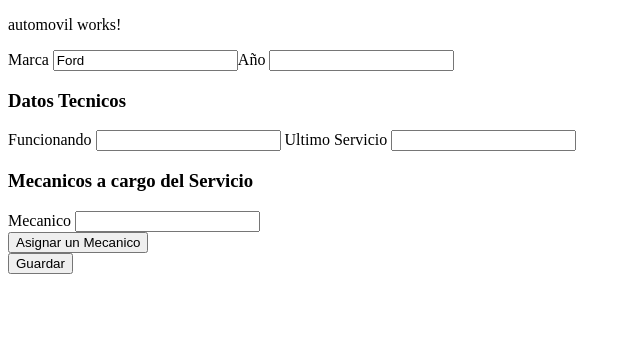
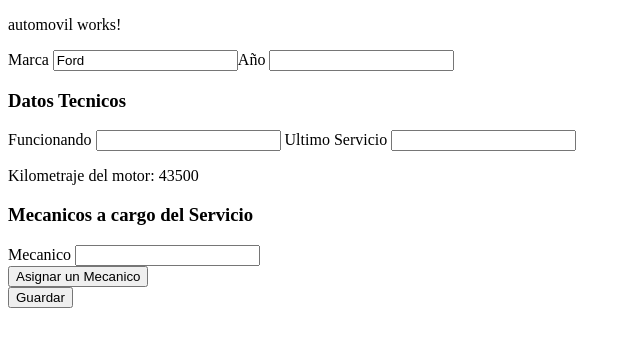
Before and after one commit to luisparadawagner-gmail-com/tp3_reinaldo, an Angular app: page / in a window 1280 px wide. Shown: the top 346 px of the page, without its empty margins (0-640 px from the left). Built offline with nearby package versions, Linux system fonts and the light colour scheme.

Commit message:
Agregado clase Motor

```diff
--- a/src/app/automovil/automovil.component.html
+++ b/src/app/automovil/automovil.component.html
@@ -20,6 +20,8 @@
         </label>
     </div>
 
+    <p>Kilometraje del motor: {{motor.kilometraje}}</p>
+
     <div formArrayName="mecanicosACargo">
         <h3>Mecanicos a cargo del Servicio</h3>
         <div *ngFor="let mecanico of mecanicosACargo.controls; let i = index" class="mecanicosACargo">
@@ -30,6 +32,7 @@
         <button (click)="agregarMecanico()">Asignar un Mecanico</button>
     </div>
 
+
     <button type ="submit">Guardar</button>
 
 </form>
--- a/src/app/automovil/automovil.component.ts
+++ b/src/app/automovil/automovil.component.ts
@@ -1,4 +1,6 @@
 import { Component, OnInit } from '@angular/core';
+
+import {Motor} from './../automovil/motor/Motor'
 
 import { FormControl,FormGroup,FormBuilder,Validator,Validators,FormArray } from '@angular/forms';
 @Component({
@@ -45,4 +47,6 @@ export class AutomovilComponent {
     this.automovilForm.patchValue({año:2016});
   };
 
+  motor : Motor = { kilometraje: 43500}
+
 }
--- /dev/null
+++ b/src/app/automovil/motor/Motor.ts
@@ -0,0 +1,5 @@
+export class Motor{
+    constructor(
+        public kilometraje: number
+    ){}
+}
```
